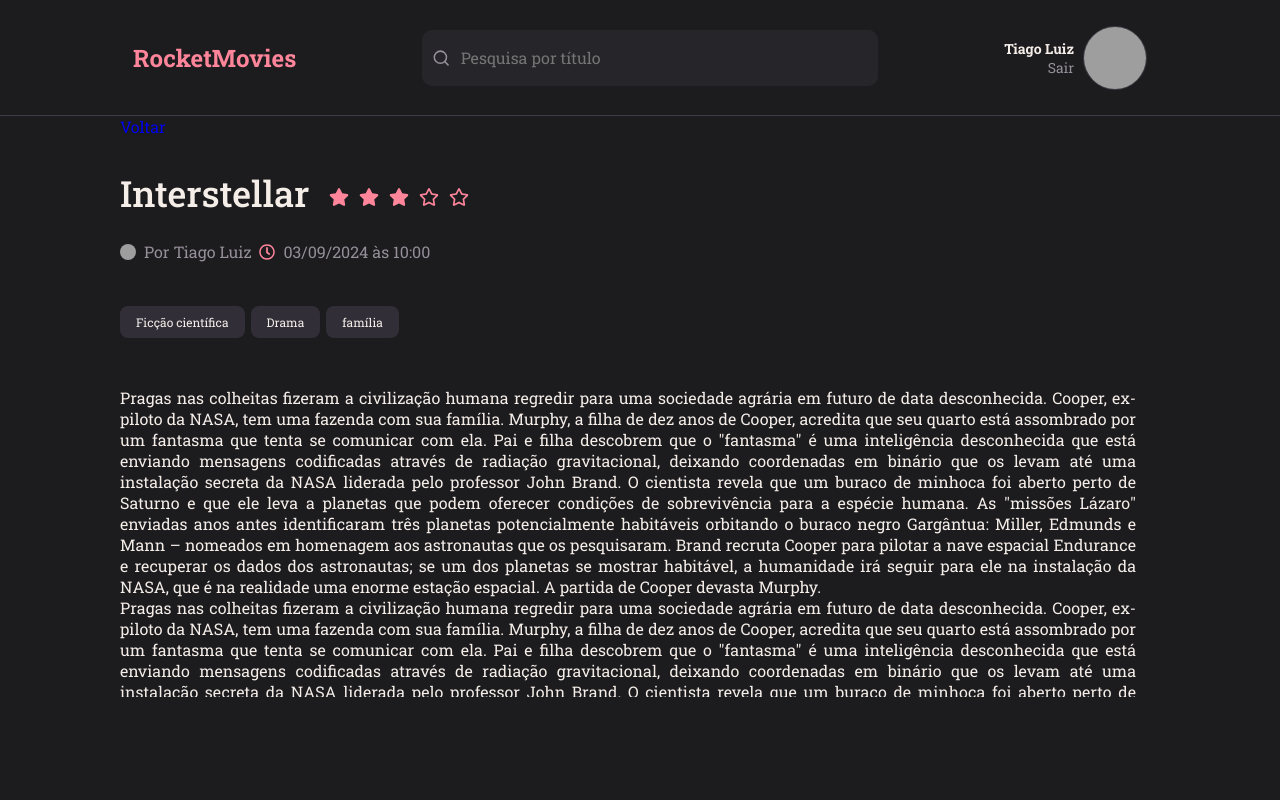
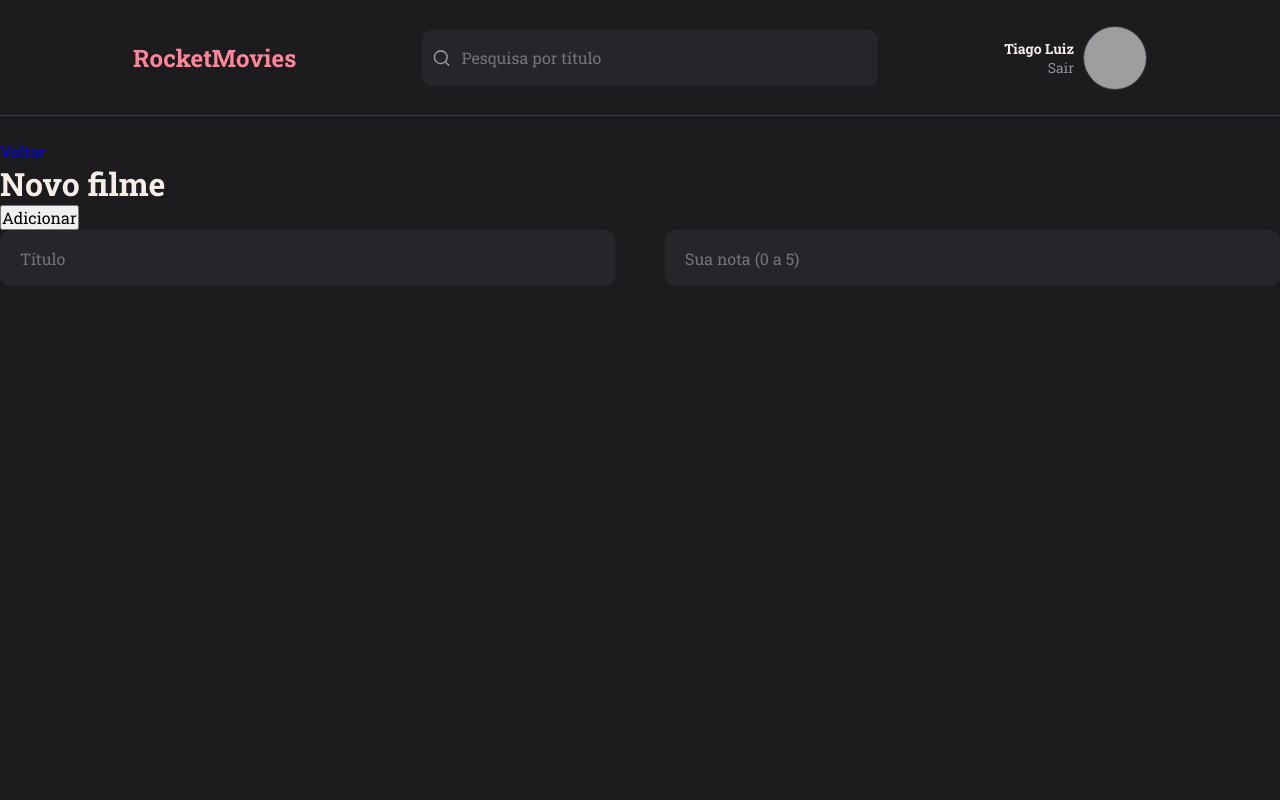
Before and after one commit to tiago-silver/rocketmovies, a React (Vite) app: page / in a window 1280 px wide. Shown: the top 800 px of the page. Built offline with nearby package versions, Linux system fonts and the light colour scheme; grey boxes are pictures that could not be loaded.

Commit message:
Criada a page new

```diff
--- /dev/null
+++ b/src/components/ButtonText/index.jsx
@@ -0,0 +1,9 @@
+import { Container } from "./styles";
+
+export function ButtonText({ title,  ...rest}){
+    return (
+        <Container {...rest}>
+            {title}
+        </Container>
+    )
+}
--- /dev/null
+++ b/src/components/ButtonText/styles.js
@@ -0,0 +1,6 @@
+import styled from "styled-components";
+
+export const Container = styled.a`
+    background-color: red;
+
+`
--- a/src/components/Header/styles.js
+++ b/src/components/Header/styles.js
@@ -5,6 +5,7 @@ export const Container = styled.header`
     grid-area: header;
 
 
+    margin-bottom: 2.5rem;
     padding: 2.4rem 7rem;
     width: 100%;
     height: 11.6rem;
--- a/src/components/Input/styles.js
+++ b/src/components/Input/styles.js
@@ -5,6 +5,7 @@ export const Container = styled.div`
     border-radius: 1rem;
     width: 100%;
     border-radius: 1.0rem;
+    padding-left: 1rem;
 
     overflow: hidden;
 
@@ -12,7 +13,7 @@ export const Container = styled.div`
     align-items: center;
 
     > svg {
-        margin: 1rem;
+
         color: ${({ theme }) => theme.COLORS.GRAY_200}
     }
 
@@ -20,6 +21,7 @@ export const Container = styled.div`
         border: none;
         background-color: ${({ theme}) => theme.COLORS.BACKGROUND_700};
         color: ${({ theme}) => theme.COLORS.WHITE};
+        padding: 1rem;
 
         width: 100%;
 
--- a/src/main.jsx
+++ b/src/main.jsx
@@ -2,8 +2,7 @@ import { StrictMode } from 'react'
 import { createRoot } from 'react-dom/client'
 import { ThemeProvider } from 'styled-components'
 
-import {Details} from './pages/Details'
-import { Home} from './pages/Home'
+import { New } from './pages/New';
 import theme from './styles/theme';
 import GlobalStyles from './styles/global';
 
@@ -12,8 +11,10 @@ createRoot(document.getElementById('root')).render(
   <StrictMode>
     <ThemeProvider theme={theme}>
       <GlobalStyles />
-      <Details/>
-      <Home />
+      {/* <Details/>
+      <Home /> */}
+
+      <New/>
     </ThemeProvider>
   </StrictMode>,
 )
--- a/src/pages/Details/index.jsx
+++ b/src/pages/Details/index.jsx
@@ -1,6 +1,9 @@
 import { Container, Content } from "./styled";
 
 import  { Header } from "../../components/Header";
+
+import { FiPlus, FiArrowLeft } from "react-icons/fi";
+import { ButtonText } from "../../components/ButtonText";
 import { Movie } from "../../components/Movie";
 
 
@@ -11,7 +14,9 @@ export function Details(){
 
             <main>
 
-                <a href="#">Voltar</a>
+                <a href="#">
+                    <FiArrowLeft />
+                    Voltar</a>
                 <Content className="Content">
 
                     <Movie data={{
--- a/src/pages/Details/styled.js
+++ b/src/pages/Details/styled.js
@@ -7,6 +7,16 @@ export const Container = styled.div`
     > main {
         max-width: 104rem;
         margin: auto;
+
+        a {
+            color: ${({ theme }) => theme.COLORS.RED};
+            text-decoration: none;
+            font-size: 1rem;
+            display: flex;
+            align-items: center;
+            gap: .5rem;
+
+        }
         p {
             text-align: justify;
             font-weight: 400;
--- a/src/pages/Home/styles.js
+++ b/src/pages/Home/styles.js
@@ -12,7 +12,7 @@ export const Content = styled.div`
     margin: auto;
     height: calc(100vh - 12.2rem);
 
-    padding: 5rem 12.2rem;
+    padding: 0 12.2rem;
 
     > header {
         display: flex;
--- /dev/null
+++ b/src/pages/New/index.jsx
@@ -0,0 +1,32 @@
+import { Container, Form } from "./styles";
+
+import { Header } from "../../components/Header";
+import { Input } from "../../components/Input";
+
+
+export function New(){
+    return (
+        <Container>
+            <Header />
+
+            <Form>
+                <header>
+                    <a href="#">Voltar</a>
+                    <h1>Novo filme</h1>
+                    <button type="submit">Adicionar</button>
+
+
+                </header>
+                <div className="inputs">
+                    <Input placeholder = "Título"/>
+
+                    <Input placeholder = "Sua nota (0 a 5)"/>
+
+                </div>
+
+            </Form>
+
+        </Container>
+    )
+
+}
--- /dev/null
+++ b/src/pages/New/styles.js
@@ -0,0 +1,13 @@
+import styled from "styled-components";
+
+export const Container = styled.div`
+
+
+`
+
+export const Form = styled.form`
+    .inputs {
+        display: flex;
+        gap: 5rem;
+    }
+`
```
